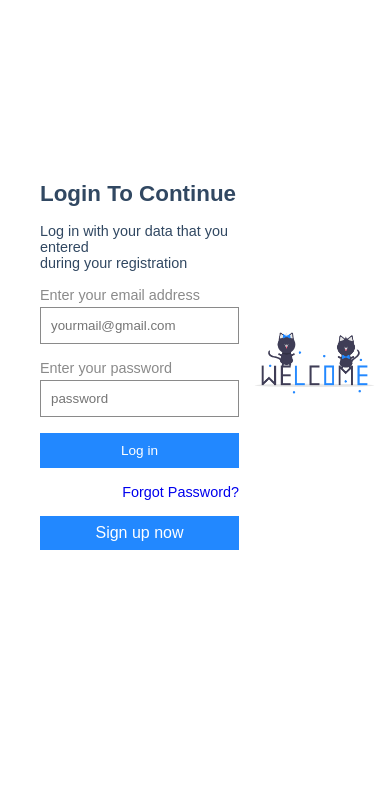
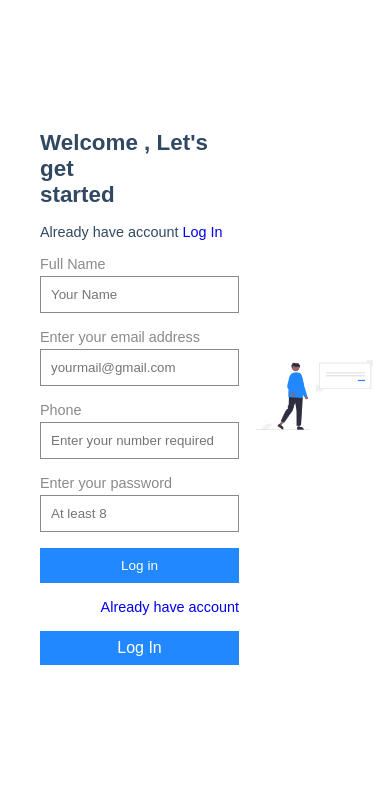
Before and after one commit to nazanin1221/Crative, a website: page sign-up.html in a window 390 px wide. Shown: the part 57-842 px from the top of the page. Drawn offline with nearby package versions, Linux system fonts and the light colour scheme.

Commit message:
add style sing up page and start responsive

```diff
--- a/Style/index.scss
+++ b/Style/index.scss
@@ -358,6 +358,7 @@ grid-template-columns: 0.4fr 1fr;
 align-items: center;
 min-height:100vh;
 margin-left: 40px;
+margin-top: 2rem;
 }
 .login{
     display: flex;
--- a/sign-up.html
+++ b/sign-up.html
@@ -7,7 +7,7 @@
     <link rel="stylesheet" href="./Style/index.css">
         <!--BOX ICONS GITHUB-->
       <link rel="stylesheet" href="https://cdn.jsdelivr.net/npm/boxicons@latest/css/boxicons.min.css">
-    <title>Crative</title>
+    <title>Sign Up</title>
 </head>
 <body>
 <!--Navbar-->
@@ -20,25 +20,29 @@
         </div>
     </div>
 </header>
-<!--log in-->
+<!--sign up-->
 <div class="login-container">
     <div class="login">
-        <h2>Login To Continue</h2>
-        <p>Log in with your data that you entered <br> during your registration</p>
+        <h2>Welcome , Let's get<br> started</h2>
+        <p>Already have account <a href="login.html"> Log In</a></p>
         <!--login form-->
         <form action="">
+            <span>Full Name</span>
+            <input type="text"  placeholder="Your Name" required>
             <span>Enter your email address</span>
             <input type="email" name="" id="" placeholder="yourmail@gmail.com" required>
-            <span>Enter your password</span>
-            <input type="password" name="" id="" placeholder="password" required>
+            <span>Phone</span>
+            <input type="tel"placeholder="Enter your number required">
+             <span>Enter your password</span>
+            <input type="password" placeholder="At least 8" required>
             <input type="submit" value="Log in" class="buttom">
-            <a href="#"> Forgot Password?</a>
+            <a href="login.html">Already have account</a>
         </form>
-        <a href="sign-up.html" class="btn">Sign up now</a>
+        <a href="login.html" class="btn">Log In</a>
     </div>
     <!--log in image-->
     <div class="login-image">
-        <img src="img/login.png" alt="">
+        <img src="img/sign-up.png" alt="">
     </div>
 </div>
 <!--Footer-->
```
Also changed, not shown: login.html (+1 -1 lines), Style/index.css, 1 other file.
